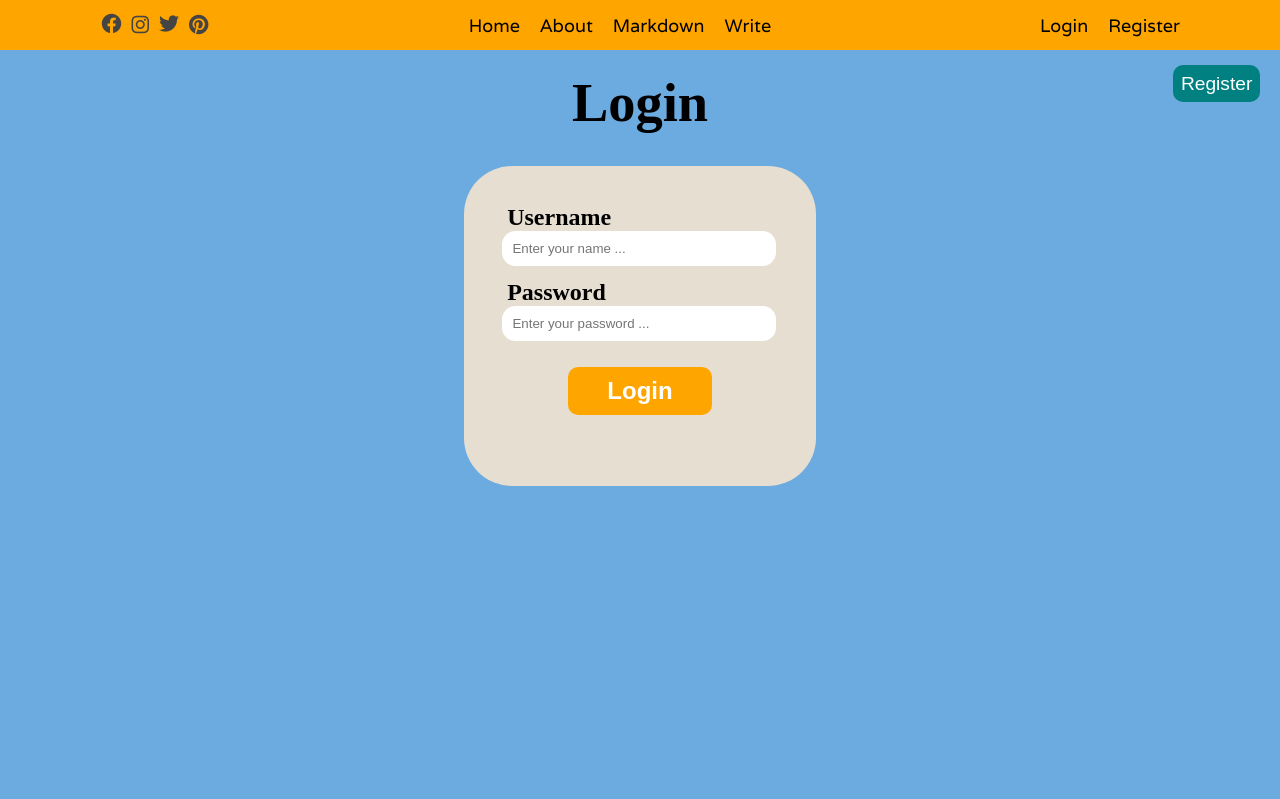
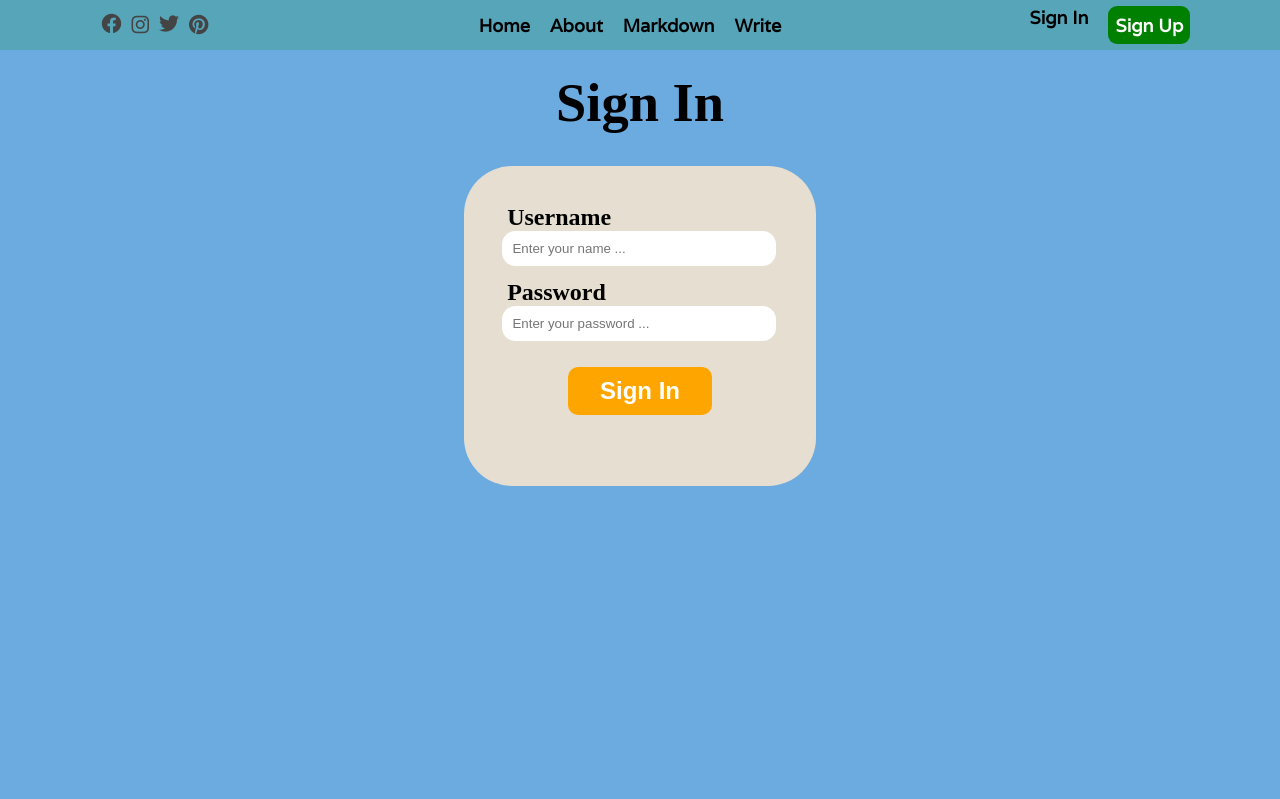
Before and after one commit to anuragK-24/Blog_Frontend, a React (Create React App) app: page /login in a window 1280 px wide. Shown: the top 799 px of the page. Built offline with nearby package versions, Linux system fonts and the light colour scheme.

Commit message:
Added the Style to the topbar and signin and signup button and their pages

```diff
--- a/src/components/topbar/TopBar.jsx
+++ b/src/components/topbar/TopBar.jsx
@@ -1,14 +1,19 @@
 import "./topbar.css";
-import { Link } from "react-router-dom";
+import { Link, useLocation } from "react-router-dom";
 import { useContext, useState } from "react";
 import { Context } from "../../context/Context";
 
 export default function TopBar() {
+  const location = useLocation();
   const { user, dispatch } = useContext(Context);
   const [menuOpen, setMenuOpen] = useState(false);
+  const [register, setRegister] = useState(false);
   const handleClick = () => {
+    if(location.pathname !== "/login" || location.pathname !== "/register"){
+      setRegister(!register);
+    }
     setMenuOpen(!menuOpen);
-  }
+  };
 
   const handleLogout = () => {
     dispatch({ type: "LOGOUT" });
@@ -17,13 +22,13 @@ export default function TopBar() {
   return (
     <div className={`top ${menuOpen ? "Active" : ""}`}>
       <div
-          className={`hamburger ${menuOpen ? "Active" : ""}`}
-          onClick={handleClick}
-        >
-          <div  className={`hamburger__line ${menuOpen ? "Active" : ""}`}></div>
-          <div  className={`hamburger__line ${menuOpen ? "Active" : ""}`}></div>
-          <div  className={`hamburger__line ${menuOpen ? "Active" : ""}`}></div>
-        </div>
+        className={`hamburger ${menuOpen ? "Active" : ""}`}
+        onClick={handleClick}
+      >
+        <div className={`hamburger__line ${menuOpen ? "Active" : ""}`}></div>
+        <div className={`hamburger__line ${menuOpen ? "Active" : ""}`}></div>
+        <div className={`hamburger__line ${menuOpen ? "Active" : ""}`}></div>
+      </div>
       <div className="topLeft">
         <a href="">
           <i className="topIcon fa-brands fa-facebook"></i>
@@ -56,9 +61,11 @@ export default function TopBar() {
               Write
             </Link>
           </li>
-          <li  className="topListItem" onClick={handleLogout}>
-            {user && "Logout"}
-          </li>
+          {user && (
+            <li className="topListItem logout" onClick={handleLogout}>
+              Logout
+            </li>
+          )}
         </ul>
       </div>
       <div className={`topRight ${menuOpen ? "Active" : ""}`}>
@@ -70,13 +77,23 @@ export default function TopBar() {
         ) : (
           <ul className="topList">
             <li onClick={handleClick} className="topListItem">
-              <Link className="link" to="/login">
-                Login
+              <Link
+                className={
+                  location.pathname === "/register"
+                    ? "link login"
+                    : "link"
+                }
+                to="/login"
+              >
+                Sign In
               </Link>
             </li>
             <li onClick={handleClick} className="topListItem">
-              <Link className="link" to="/register">
-                Register
+              <Link
+                className={location.pathname === "/login" ? "link register" : "link"}
+                to="/register"
+              >
+                Sign Up
               </Link>
             </li>
           </ul>
--- a/src/components/topbar/topbar.css
+++ b/src/components/topbar/topbar.css
@@ -1,7 +1,7 @@
 .top {
   width: 100%;
   height: 50px;
-  background-color: orange;
+  background-color: #57a5b9;
   position: sticky; /* change to sticky cz if we scroll it'll not scrolled it always be in the screen*/
   top: 0;
   display: flex; /*creating flexbox to add all element horzontally in topbar*/
@@ -9,7 +9,32 @@
   font-family: "Varela", sans-serif;
   z-index: 999;
 }
+.link{
+  font-weight: 600;
+}
+.topListItem.logout{
+  color: white;
+    background-color: #e53535;
+    border-radius: 0.5em;
+    padding: 0.4em;
+    font-weight: 700;
+    height: auto;
+}
 
+.link.login{
+    color: white;
+    background-color: orange;
+    border-radius: 0.5em;
+    padding: 0.4em;
+    height: auto;
+}
+.link.register{
+    color: white;
+    background-color: green;
+    border-radius: 0.5em;
+    padding: 0.4em;
+    height: auto;
+}
 .topLeft,
 .topRight {
   flex: 3; /* to creating flexbox*/
--- a/src/pages/login/Login.jsx
+++ b/src/pages/login/Login.jsx
@@ -32,7 +32,7 @@ export default function Login() {
 
   return (
     <div className="login">
-      <span className="loginTitle">Login </span>
+      <span className="loginTitle">Sign In </span>
       <form className="loginForm" onSubmit={handleSubmit}>
         {error && (
           <p className="errorMessage">
@@ -58,15 +58,9 @@ export default function Login() {
           />
         </div>
         <button className="loginButton" type="submit" disabled={isFetching}>
-          Login
+          Sign In
         </button>
       </form>
-      <button className="loginRegisterButton">
-        <Link className="link" to="/register">
-          {" "}
-          Register{" "}
-        </Link>
-      </button>
     </div>
   );
 }
--- a/src/pages/register/Register.jsx
+++ b/src/pages/register/Register.jsx
@@ -77,7 +77,7 @@ export default function Register() {
   };
   return (
     <div className="register">
-      <span className="registerTitle">Register</span>
+      <span className="registerTitle">Sign Up</span>
       <form className="registerForm" onSubmit={handleSubmit}>
         <div className="label_input">
           <label>Username</label>
@@ -113,15 +113,9 @@ export default function Register() {
           )}
         </div>
         <button className="registerButton" type="submit">
-          Register
+        Sign Up
         </button>
       </form>
-      <button className="registerLoginButton">
-        <Link className="link" to="/login">
-          {" "}
-          Login{" "}
-        </Link>
-      </button>
     </div>
   );
 }
```
